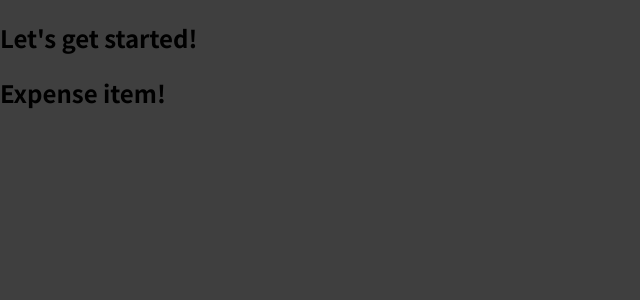
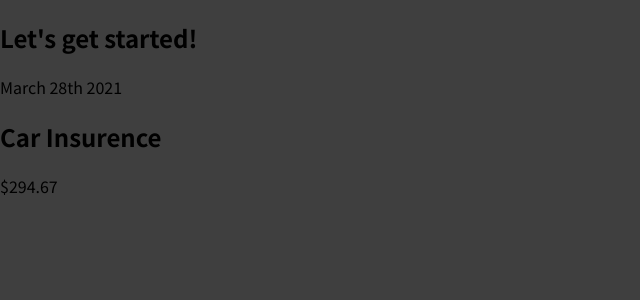
Before and after one commit to IlyaChernyaevDev/expense-diary, a JavaScript app: page / in a window 1280 px wide. Shown: the top 300 px of the page, without its empty margins (0-640 px from the left). Built offline with nearby package versions, Linux system fonts and the light colour scheme.

Commit message:
update structure of ExpenseItem component

```diff
--- a/src/components/ExpenseItem.js
+++ b/src/components/ExpenseItem.js
@@ -1,5 +1,13 @@
 function ExpenseItem() {
-  return <h2>Expense item!</h2>
+  return (
+    <div>
+      <div>March 28th 2021</div>
+      <div>
+        <h2>Car Insurence</h2>
+        <div>$294.67</div>
+      </div>
+    </div>
+  );
 }
 
 export default ExpenseItem;
```
Also changed, not shown: 1 other file (tests, documents, lock files or other folders).
